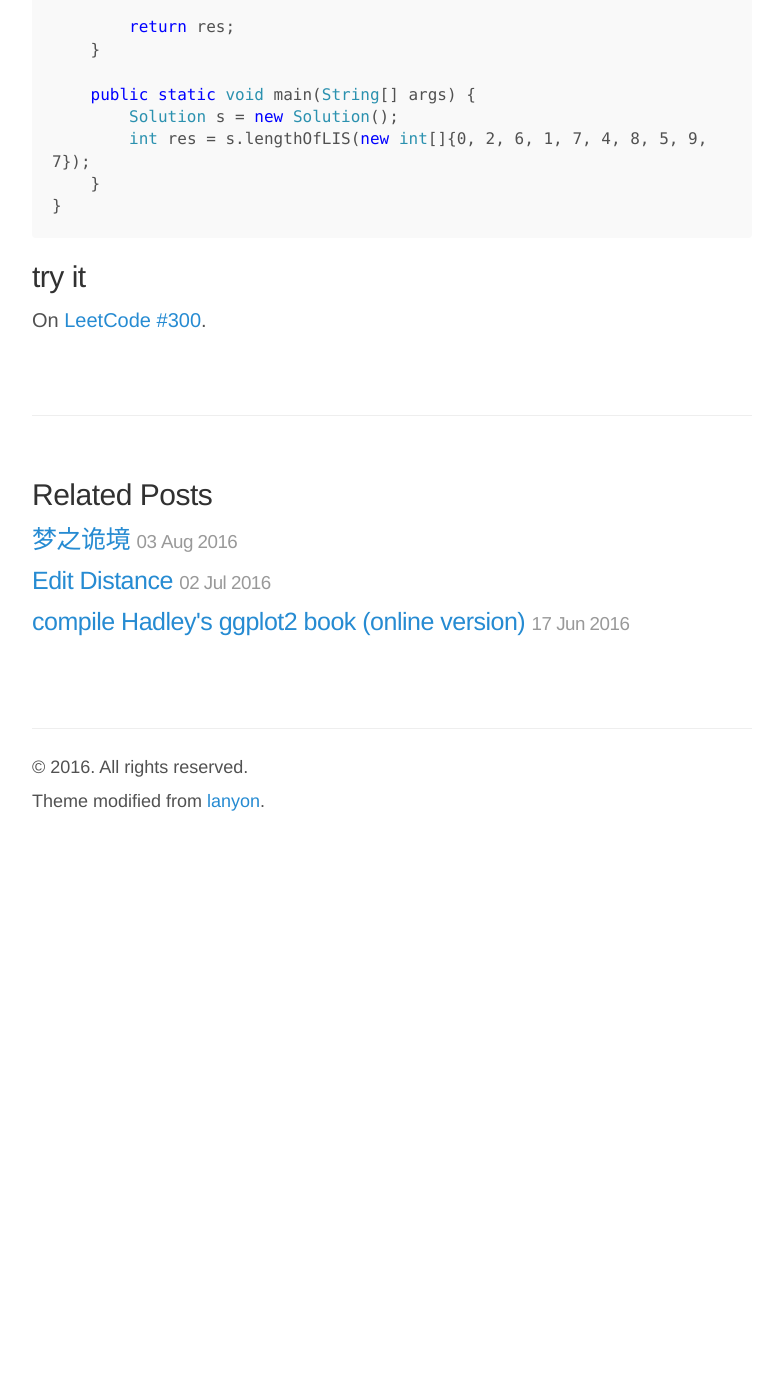
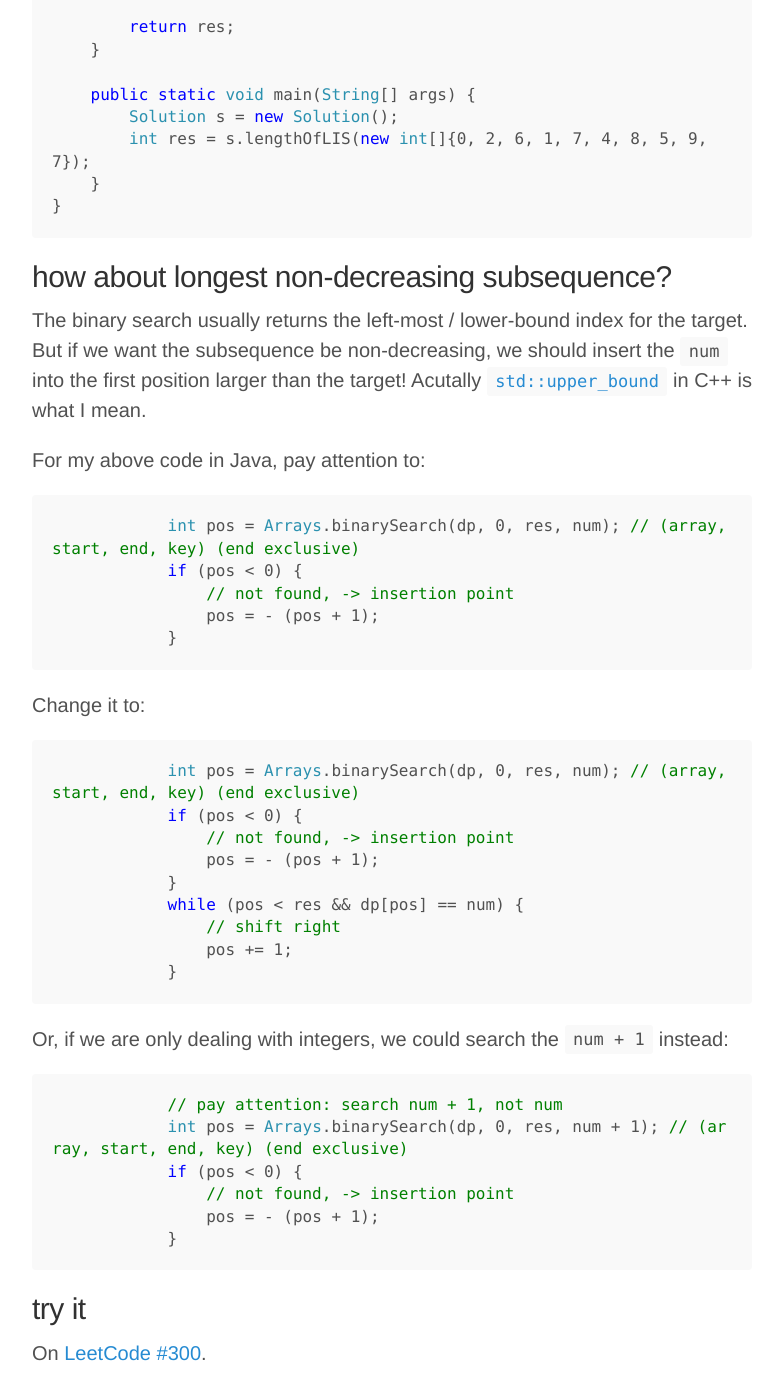
Before and after one commit to fyears/fyears.github.io, a Jekyll site: the page built from _posts/2016-12-11-LIS.md, in a window 1280 px wide and 1400 px high, scrolled down 3613 px. Shown: the whole window, without its empty margins (248-1031 px from the left). Built offline with Jekyll 4.4.1, drawn with Linux system fonts in a browser that asks for light colours; formulas are drawn with MathJax 3; comment, search, counter and statistics services are not loaded; before the commit the page ends 4481 px from its top, so only the background shows below that.

Commit message:
add thoughts for longest non-decreasing subseq

````diff
--- a/_posts/2016-12-11-LIS.md
+++ b/_posts/2016-12-11-LIS.md
@@ -135,6 +135,45 @@ public class Solution {
 }
 ```
 
+## how about longest non-decreasing subsequence?
+
+The binary search usually returns the left-most / lower-bound index for the target. But if we want the subsequence be non-decreasing, we should insert the `num` into the first position larger than the target! Acutally [`std::upper_bound`](http://en.cppreference.com/w/cpp/algorithm/upper_bound) in C++ is what I mean.
+
+For my above code in Java, pay attention to:
+
+```java
+            int pos = Arrays.binarySearch(dp, 0, res, num); // (array, start, end, key) (end exclusive)
+            if (pos < 0) {
+                // not found, -> insertion point
+                pos = - (pos + 1);
+            }
+```
+
+Change it to:
+
+```java
+            int pos = Arrays.binarySearch(dp, 0, res, num); // (array, start, end, key) (end exclusive)
+            if (pos < 0) {
+                // not found, -> insertion point
+                pos = - (pos + 1);
+            }
+            while (pos < res && dp[pos] == num) {
+                // shift right
+                pos += 1;
+            }
+```
+
+Or, if we are only dealing with integers, we could search the `num + 1` instead:
+
+```java
+            // pay attention: search num + 1, not num
+            int pos = Arrays.binarySearch(dp, 0, res, num + 1); // (array, start, end, key) (end exclusive)
+            if (pos < 0) {
+                // not found, -> insertion point
+                pos = - (pos + 1);
+            }
+```
+
 ## try it
 
 On [LeetCode #300](https://leetcode.com/problems/longest-increasing-subsequence/).
````
